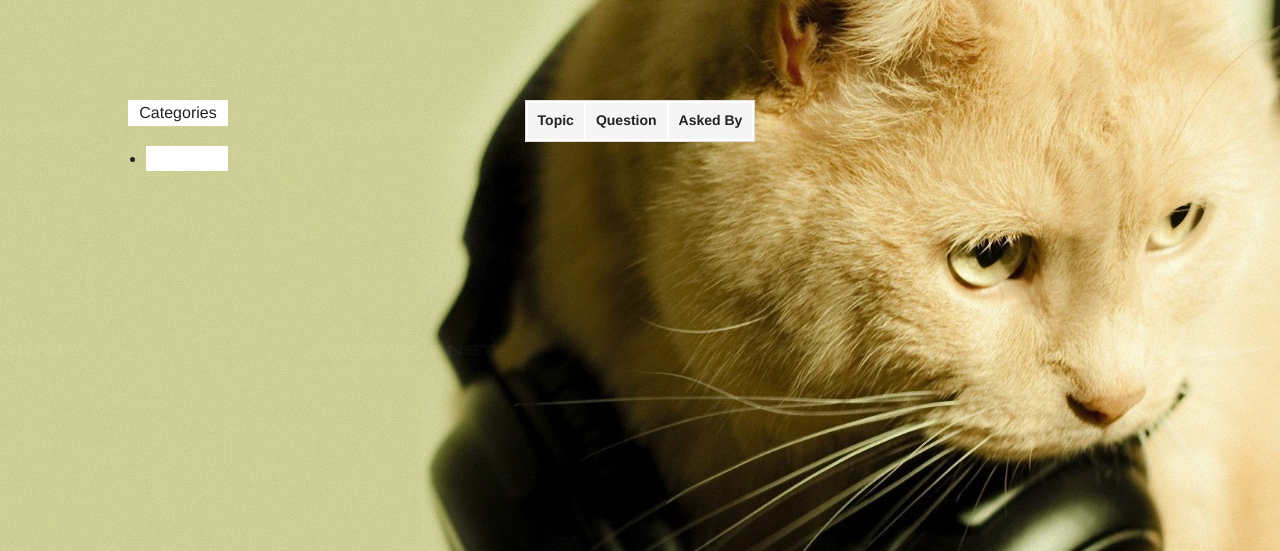
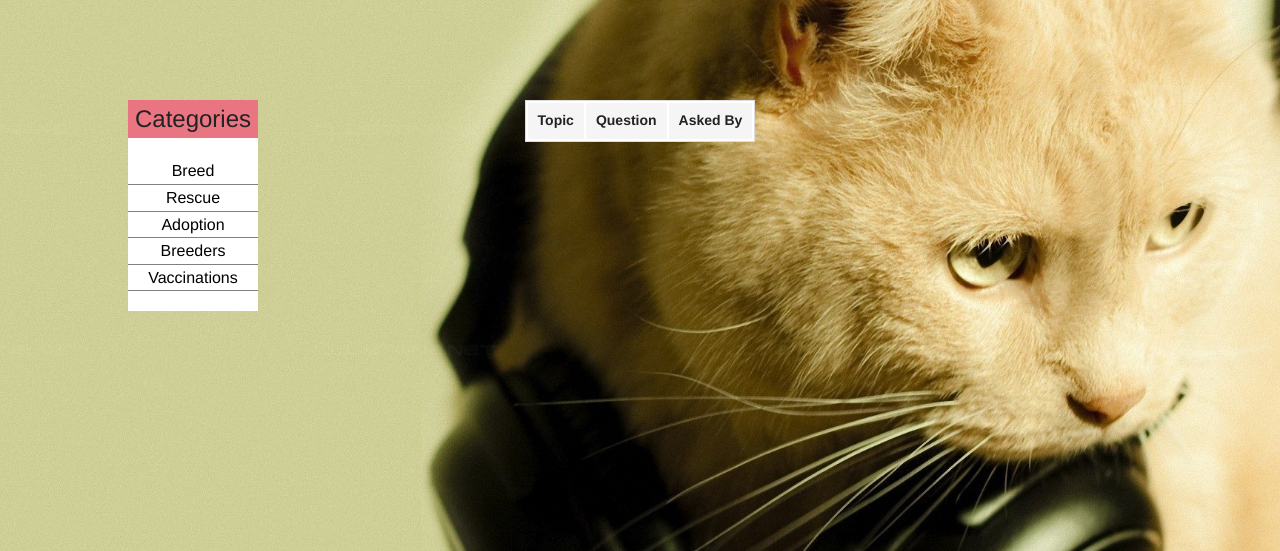
Before and after one commit to nicholedwight/Cat-egorical, a PHP site: page /forum.php in a window 1280 px wide. Shown: the part 45-596 px from the top of the page. Run offline with PHP 8.4, Linux system fonts and the light colour scheme; the visitor is signed in with stand-in values (Sample User, id 1); data that the repository does not hold is empty.

Commit message:
Added categories section, not functioning

```diff
--- a/css/style.css
+++ b/css/style.css
@@ -94,6 +94,10 @@ body {
   width: 700px;
 }
 
+.form a {
+  color: #E87581;
+}
+
 table, .center {
   margin: 0 auto;
 }
@@ -168,14 +172,33 @@ table, .center {
   margin-top: 100px;
 }
 
+.categories p {
+  background: #E87581;
+  font-size: 1.5em;
+}
+
 .categories {
-  width: 100px;
+  width: 130px;
   text-align: center;
   float: left;
   display: block;
   margin-left: 10%;
+  background: white;
 }
 
 .category-list  {
-  background: white;
+  list-style: none;
+  margin-left: 0;
 }
+
+.category-list li {
+  border-bottom: 1px solid grey;
+}
+
+.category-list a, .category-list a:visited {
+  color: #000;
+}
+
+.category-list a:hover {
+  color: #E87581;
+}
--- a/forum.php
+++ b/forum.php
@@ -20,7 +20,11 @@ $db = connectToDatabase();
     <div class="categories">
       <p class="category-list">Categories</p>
       <ul class="category-list">
-        <li></li>
+        <li><a href="#">Breed</a></li>
+        <li><a href="#">Rescue</a></li>
+        <li><a href="#">Adoption</a></li>
+        <li><a href="#">Breeders</a></li>
+        <li><a href="#">Vaccinations</a></li>
       </ul>
     </div>
     <div class="forum">
@@ -41,7 +45,7 @@ $db = connectToDatabase();
                 <?php echo $row['subject']; ?>
                 </a>
               </td>
-              <td width = 400px>
+              <td width = 300px>
                 <?php echo $row['question']; ?>
               </td>
               <td>
--- a/topic.php
+++ b/topic.php
@@ -44,7 +44,8 @@ if ($_GET) {
           </p>
           <p>Answered by:
             <a href="profile.php?id=<?php echo $row['userid']; ?>">   <?php echo getUsernameFromId($row['userid']); ?></a>
-          <?php endforeach; ?>
+            on <?php echo $row['created_at'];
+          endforeach; ?>
           </p>
         </div>
         <h3>Answer this question:</h3>
```
